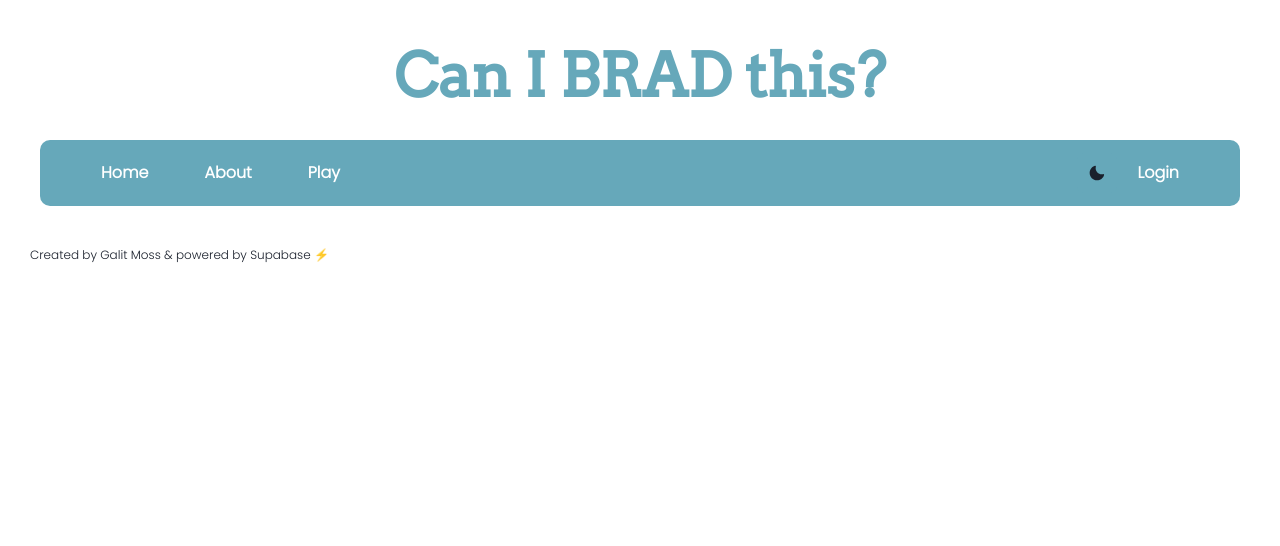
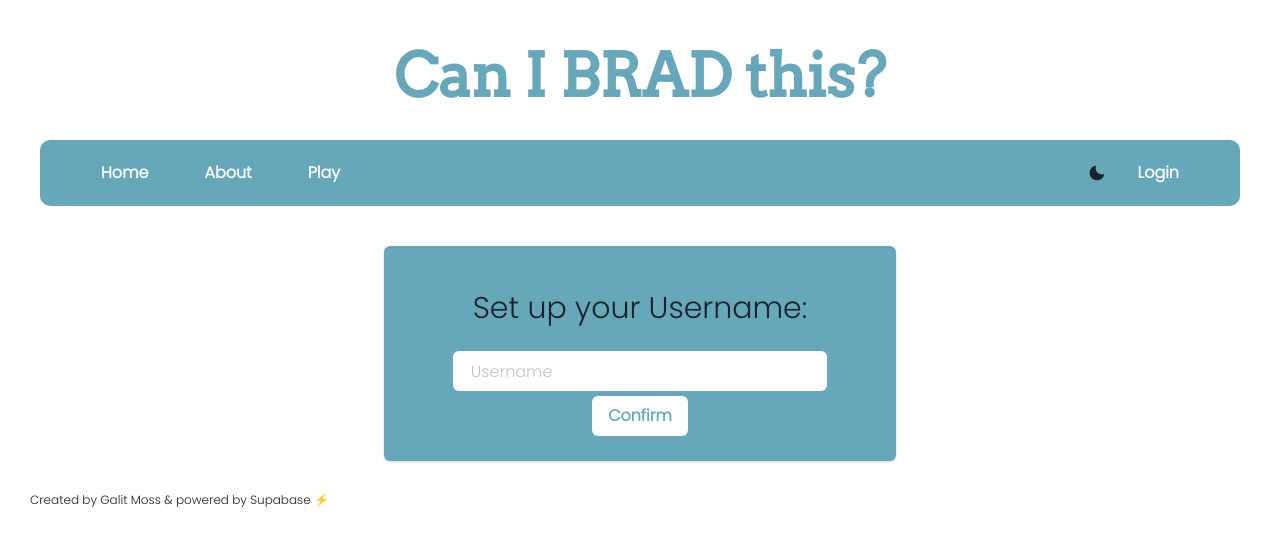
Before and after one commit to gal333t/project4, a React (Vite) app: page /username in a window 1280 px wide. Shown: the top 546 px of the page. Built offline with nearby package versions, Linux system fonts and the light colour scheme; no server answers.

Commit message:
Adding route for Username, setting up better Context handling in BradItem

```diff
--- a/src/App.css
+++ b/src/App.css
@@ -28,3 +28,9 @@ header {
   width: 70%;
   margin: 0 auto;
 }
+
+.username-div {
+  text-align: center;
+  width: 40%;
+  margin: 0 auto;
+}
--- a/src/App.jsx
+++ b/src/App.jsx
@@ -7,6 +7,7 @@ import Login from "./Components/Login";
 import About from "./Components/About";
 import BradItem from "./Components/BradItem";
 import Footer from "./Components/Footer";
+import Username from "./Components/Username";
 
 export default function App() {
   return (
@@ -19,6 +20,7 @@ export default function App() {
             <Route path="/login" element={<Login />} />
             <Route path="/about" element={<About />} />
             <Route path="/play" element={<BradItem />} />
+            <Route path="/username" element={<Username />} />
           </Routes>
           <Footer />
         </>
--- a/src/Components/BradItem.jsx
+++ b/src/Components/BradItem.jsx
@@ -20,7 +20,8 @@ export default function BradItem() {
   const [count, setCount] = useState(0);
   const [userAnswer, setUserAnswer] = useState();
 
-  const { username, userScore, setUserScore } = useContext(SessionContext);
+  const { username, userScore, setUserScore, session } =
+    useContext(SessionContext);
 
   const white = useColorModeValue("white", "white");
   const black = useColorModeValue("black", "black");
@@ -33,6 +34,10 @@ export default function BradItem() {
     let { data } = await supabase.rpc("random_image");
     setBradItems(data);
   }
+
+  // before this runs, username == null
+  // setup the Username component
+  // setUsername on login
 
   async function determineBradStatus(itemID, status) {
     const { data } = await supabase
@@ -61,8 +66,11 @@ export default function BradItem() {
       .from("Users")
       .select("username, score")
       .eq("username", username);
-    setUserScore(data[0].score);
-    updateUserScore(username);
+    console.log(data);
+    // console.log(username);
+    // console.log(session);
+    // setUserScore(data[0].score);
+    // updateUserScore(username);
   }
 
   useEffect(() => {
@@ -76,11 +84,9 @@ export default function BradItem() {
       .eq({ username: username });
   }
 
-  // keep getting PATCH error trying to update table with the current score live
-
-  // useEffect(() => {
-  //   updateUserScore(username);
-  // }, [userScore]);
+  useEffect(() => {
+    updateUserScore(username);
+  }, [userScore]);
 
   return (
     <>
```
